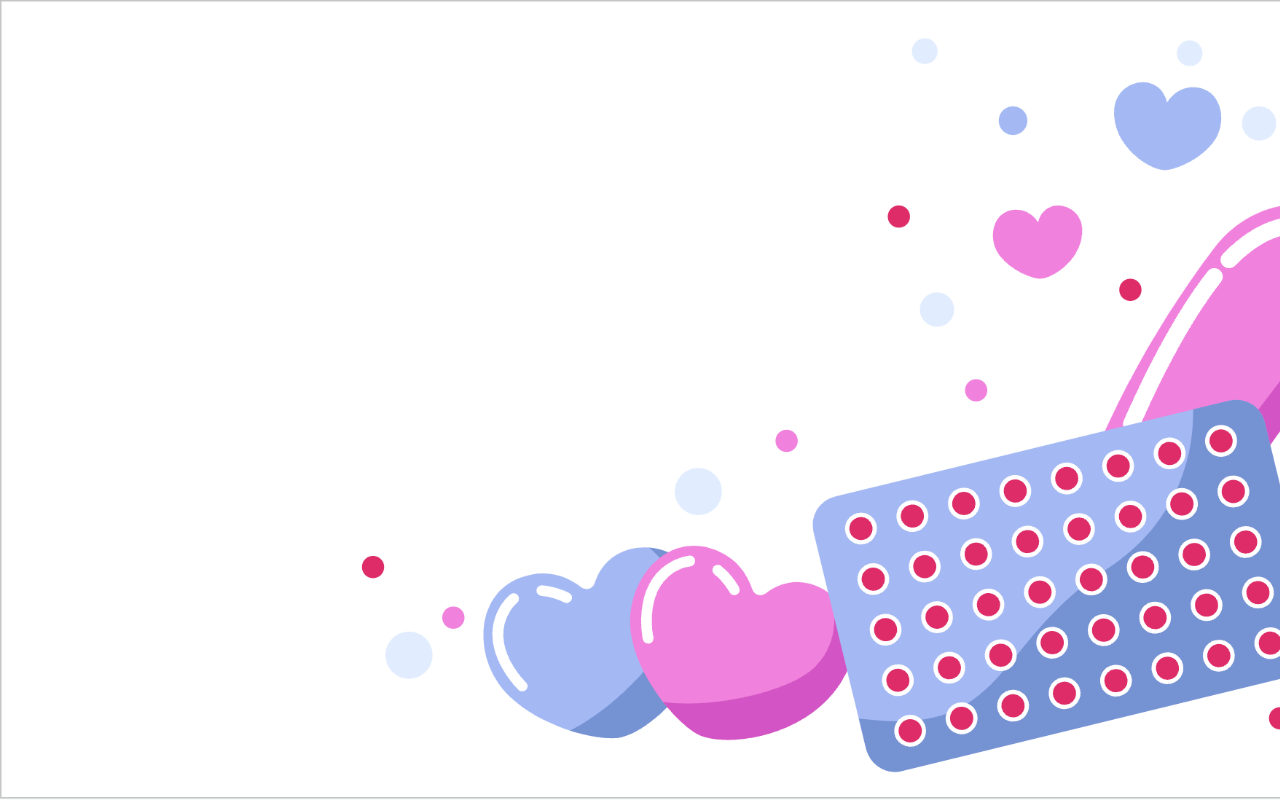
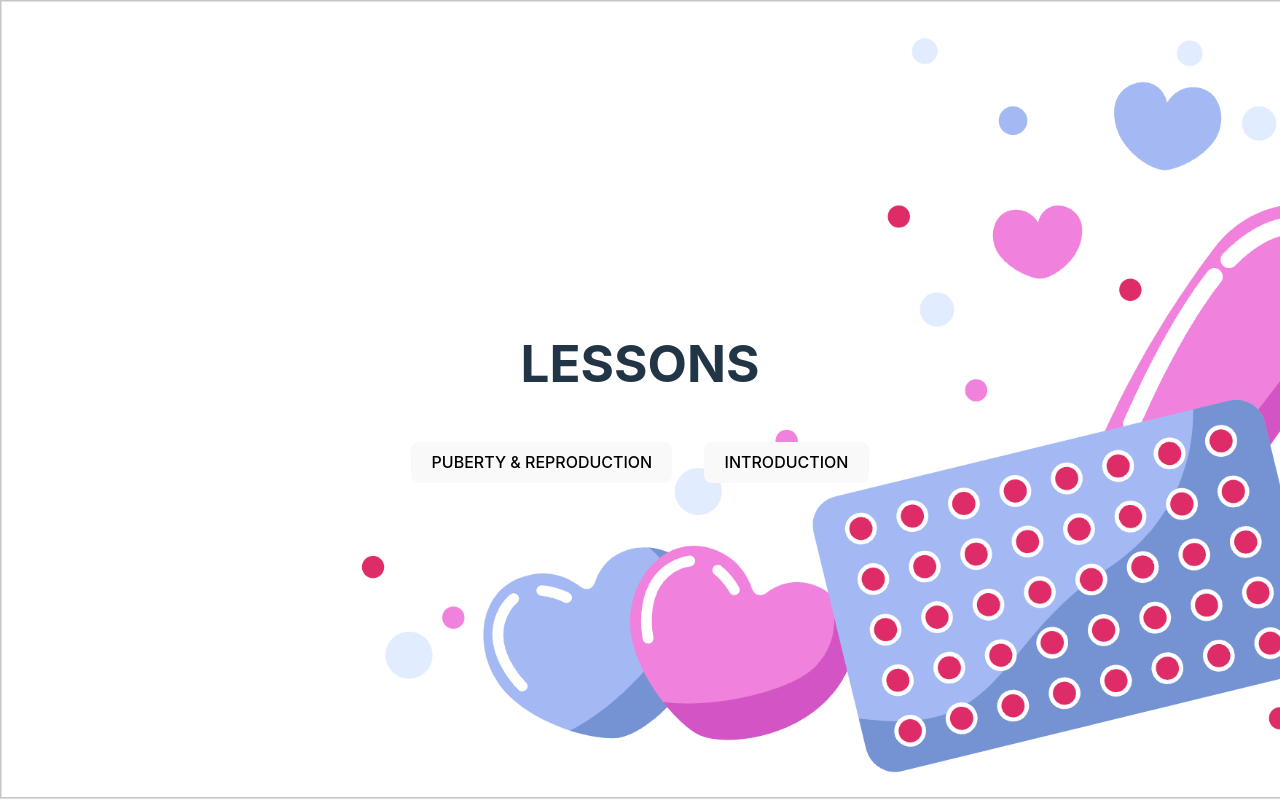
Before and after one commit to qngyn/technica, a React (Vite) app in the folder client/: page /Lesson in a window 1280 px wide. Before the commit this address had no page. Built offline with nearby package versions, Linux system fonts and the light colour scheme.

Commit message:
buttons added on Lesson page

```diff
--- a/client/src/pages/Home.jsx
+++ b/client/src/pages/Home.jsx
@@ -7,7 +7,7 @@ const Home = () => {
                 <h1 className="headliner-content"> Destigmatize Sex Ed </h1>
 
             <div className="homepage-button">
-                <Button to="/lesson"> LET'S LEARN </Button>
+                <Button to="/Lesson"> LET'S LEARN </Button>
                 <Button to="/introduction"> INTRODUCTION </Button>
             </div>
         </div>
--- a/client/src/pages/Lesson.jsx
+++ b/client/src/pages/Lesson.jsx
@@ -1,18 +1,19 @@
 import Button from "../components/Button";
 const Lesson = () => {
     return (
-        <div className="container">
+        <div className="">
+         <div className="page-container">
+
             <div className="headliner-container">
-                LESSONS
+                <h1>LESSONS</h1>
             </div>
-            <div className="">
-                <Button />
+            <div className="lesson-button">
+                <Button to="/Lesson1"> PUBERTY & REPRODUCTION </Button>
+                <Button to="/Lesson2"> INTRODUCTION </Button>
             </div>
+        </div>
+     </div>
 
-        <div classeName="">
-
-        </div>
-        </div>
     )
 }
 
```
Also changed, not shown: client/src/App.jsx (+6 -1 lines).
